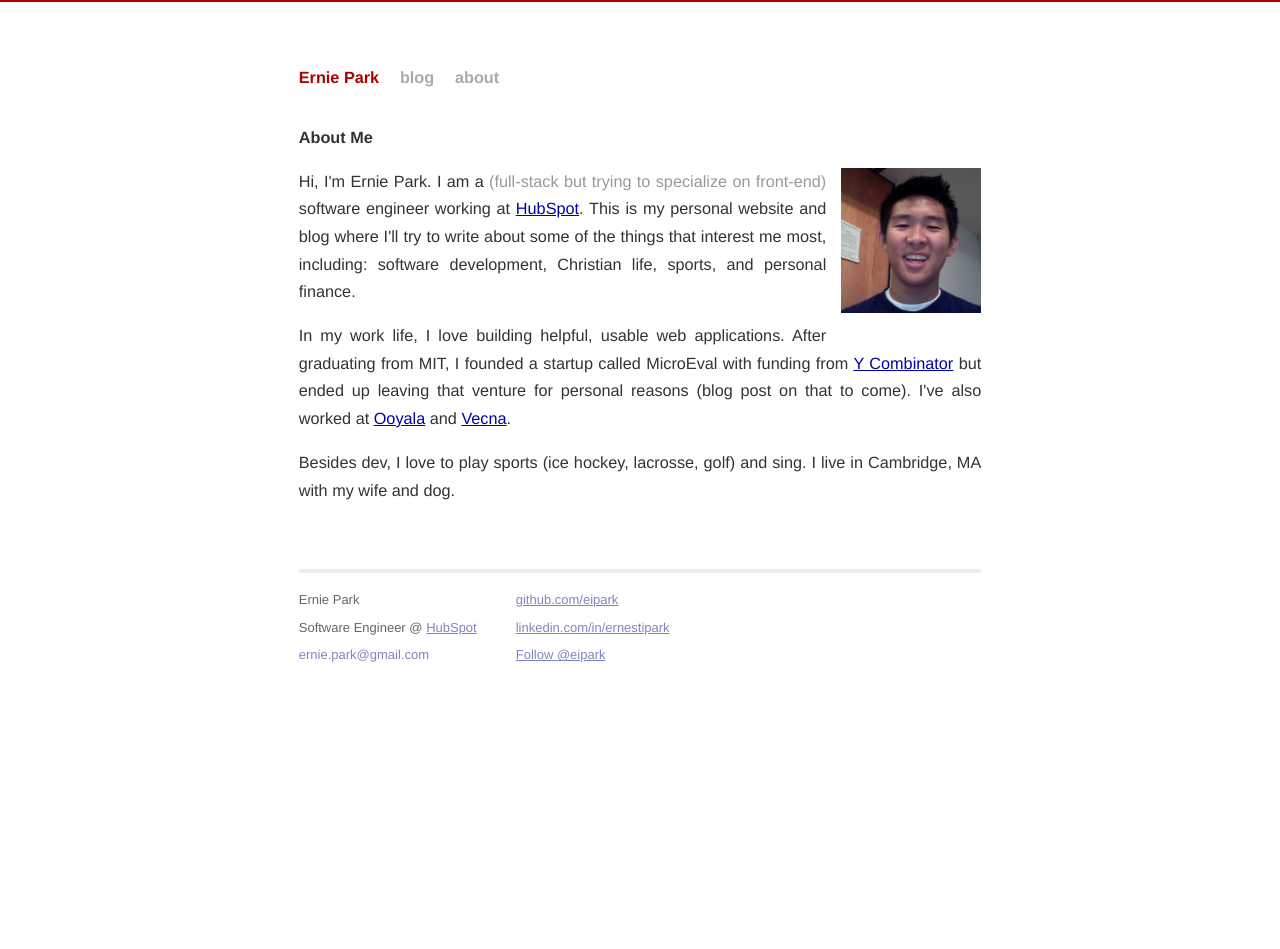
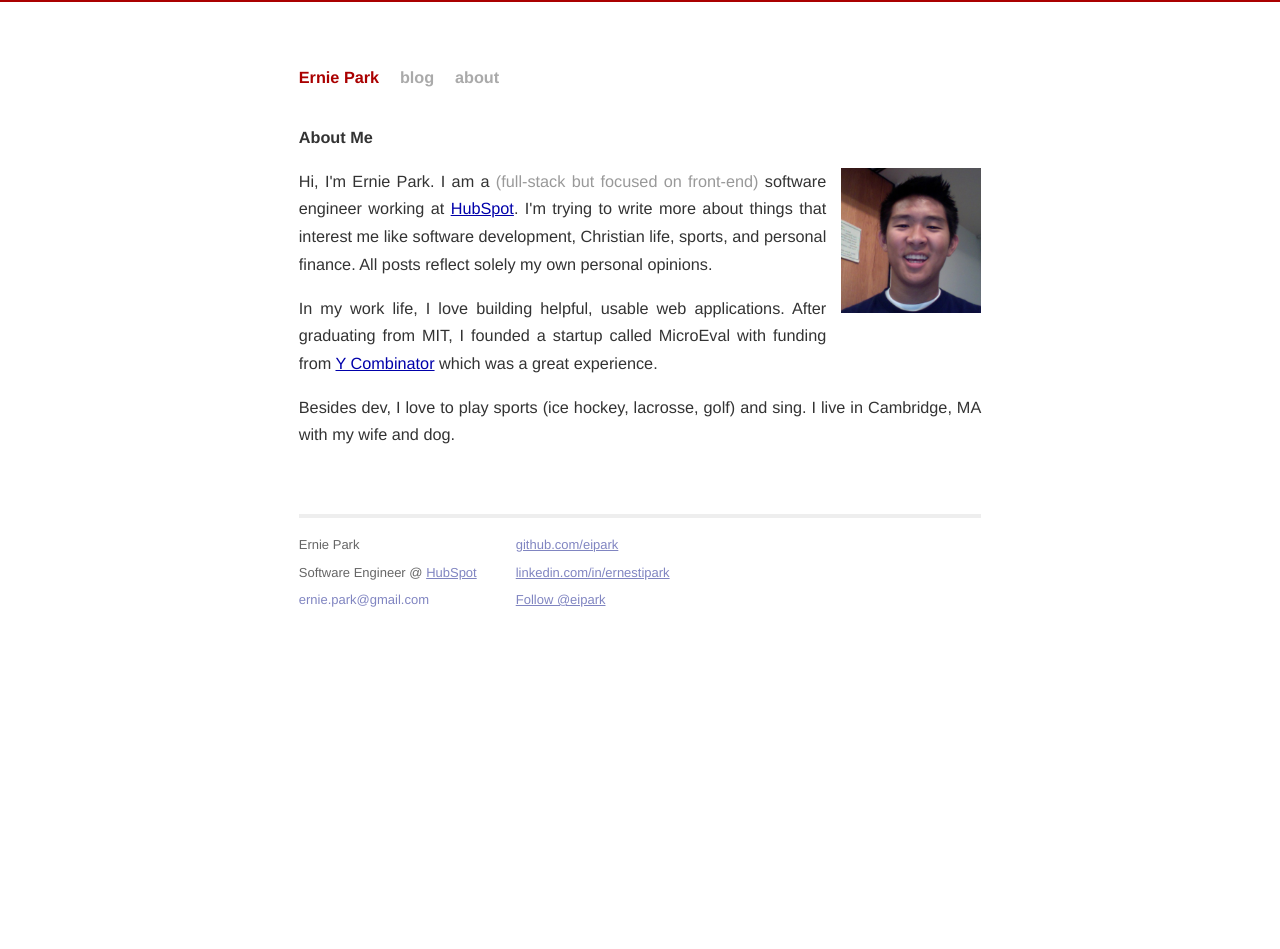
Before and after one commit to eipark/eipark.github.io, a Jekyll site: the page built from about.html, in a window 1280 px wide. Built offline with Jekyll 4.4.1, drawn with Linux system fonts in a browser that asks for light colours; Markdown is read by kramdown in place of the engine named in the settings; comment, search, counter and statistics services are not loaded.

Commit message:
update about, add twitter stream

```diff
--- a/about.html
+++ b/about.html
@@ -7,10 +7,10 @@ title: Ernie Park
   <h1>About Me</h1>
   <p>
   <img src="/images/profile.jpeg" style="float:right;margin:0 0 15px 15px;width:140px;"/>
-  Hi, I'm Ernie Park. I am a <span style="color:#999;">(full-stack but trying to specialize on front-end)</span> software engineer working at <a href="http://dev.hubspot.com">HubSpot</a>. This is my personal website and blog where I'll try to write about some of the things that interest me most, including: software development, Christian life, sports, and personal finance.
+  Hi, I'm Ernie Park. I am a <span style="color:#999;">(full-stack but focused on front-end)</span> software engineer working at <a href="http://dev.hubspot.com">HubSpot</a>. I'm trying to write more about things that interest me like software development, Christian life, sports, and personal finance. All posts reflect solely my own personal opinions.
   </p>
   <p>
-In my work life, I love building helpful, usable web applications. After graduating from MIT, I founded a startup called MicroEval with funding from <a href="http://ycombinator.com">Y Combinator</a> but ended up leaving that venture for personal reasons (blog post on that to come). I've also worked at <a href="http://ooyala.com">Ooyala</a> and <a href="http://vecna.com">Vecna</a>.
+In my work life, I love building helpful, usable web applications. After graduating from MIT, I founded a startup called MicroEval with funding from <a href="http://ycombinator.com">Y Combinator</a> which was a great experience.
   </p>
   <p>
 Besides dev, I love to play sports (ice hockey, lacrosse, golf) and sing. I live in Cambridge, MA with my wife and dog.
--- a/index.html
+++ b/index.html
@@ -10,4 +10,9 @@ title: Ernie Park
       <li><span>{{ post.date | date_to_string }}</span> &raquo; <a href="{{ post.url }}">{{ post.title }}</a></li>
     {% endfor %}
   </ul>
+
+  <a class="twitter-timeline" data-dnt="true" href="https://twitter.com/eipark" data-widget-id="502665809693401088">Tweets by @eipark</a>
+  <script>!function(d,s,id){var js,fjs=d.getElementsByTagName(s)[0],p=/^http:/.test(d.location)?'http':'https';if(!d.getElementById(id)){js=d.createElement(s);js.id=id;js.src=p+"://platform.twitter.com/widgets.js";fjs.parentNode.insertBefore(js,fjs);}}(document,"script","twitter-wjs");</script>
+
+
 </div>
```
